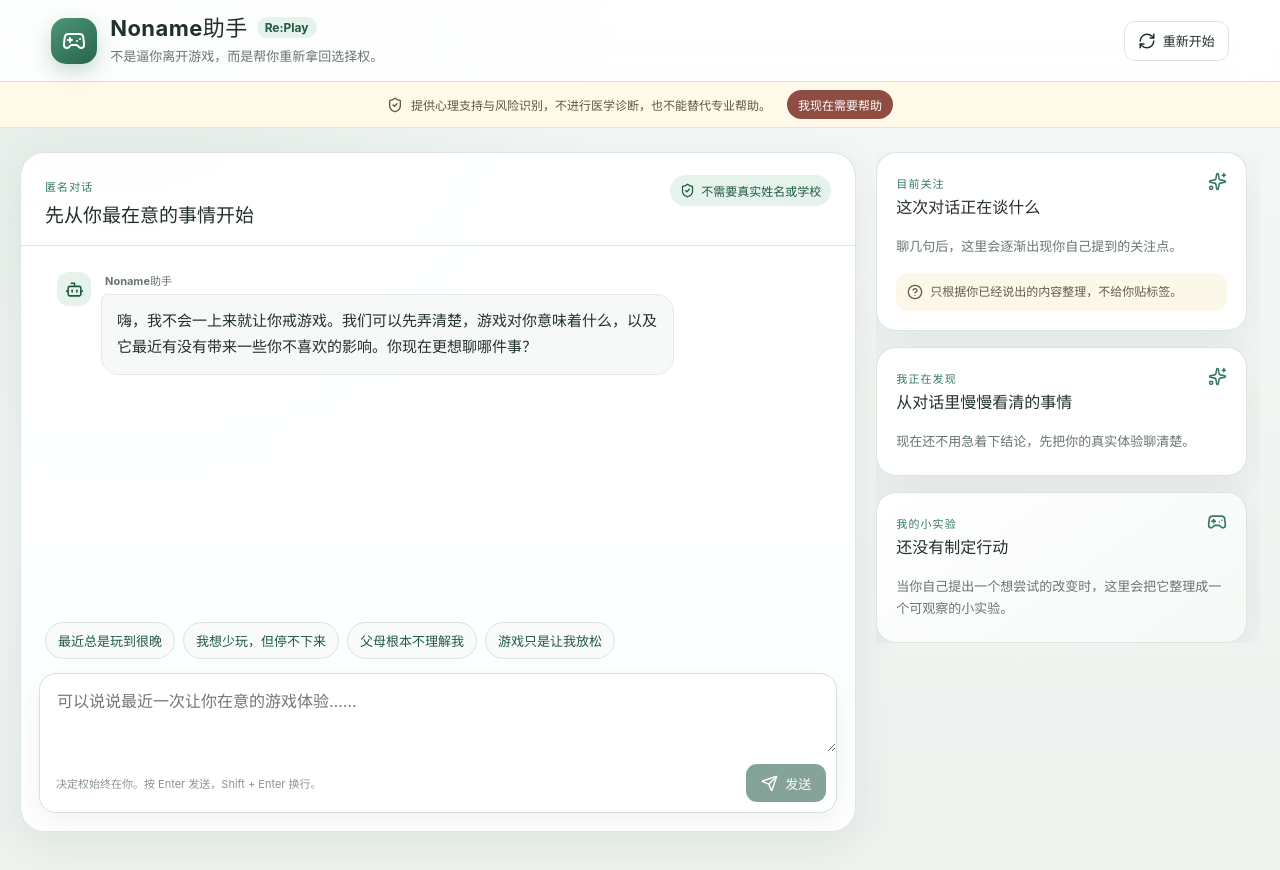
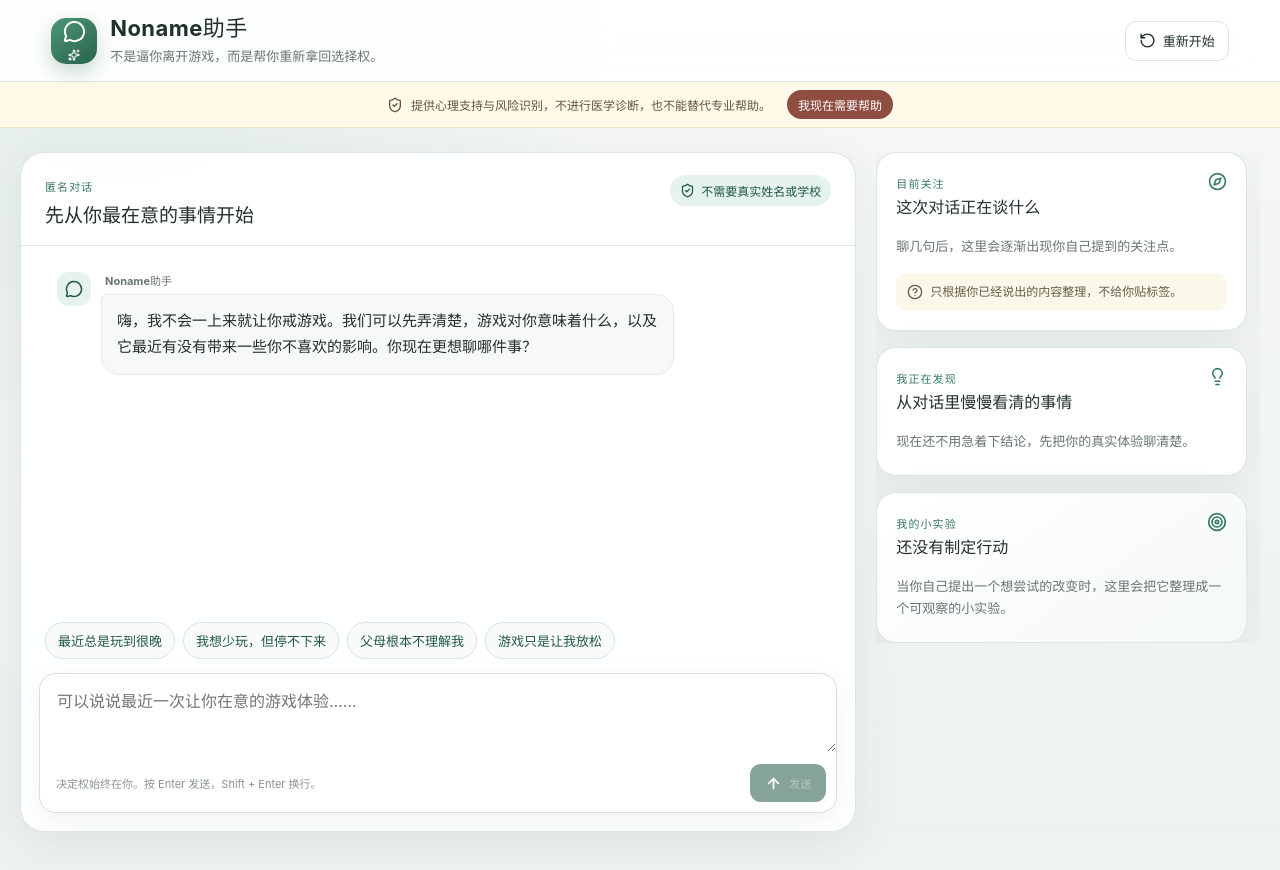
Before and after one commit to 0401chen/Noname2.0, a React (Vite) app in the folder frontend/: page / in a window 1280 px wide. Built offline with nearby package versions, Linux system fonts and the light colour scheme.

Commit message:
refine competition UI iconography and brand header

```diff
--- a/frontend/src/App.tsx
+++ b/frontend/src/App.tsx
@@ -1,14 +1,16 @@
 import {
   AlertTriangle,
-  Bot,
+  ArrowUp,
   CheckCircle2,
   CircleHelp,
-  Gamepad2,
+  Compass,
+  Lightbulb,
   Loader2,
-  RefreshCw,
-  Send,
+  MessageCircle,
+  RotateCcw,
   ShieldCheck,
   Sparkles,
+  Target,
   UserRound,
 } from "lucide-react";
 import { FormEvent, useEffect, useMemo, useRef, useState } from "react";
@@ -270,12 +272,12 @@ function App() {
       <header className="topbar">
         <div className="brand-block">
           <div className="brand-icon" aria-hidden="true">
-            <Gamepad2 size={24} />
+            <MessageCircle size={23} strokeWidth={2.1} />
+            <Sparkles className="brand-spark" size={12} strokeWidth={2.2} />
           </div>
           <div>
             <div className="brand-line">
               <h1>{AGENT_NAME}</h1>
-              <span>Re:Play</span>
             </div>
             <p>不是逼你离开游戏，而是帮你重新拿回选择权。</p>
           </div>
@@ -283,7 +285,7 @@ function App() {
 
         <div className="top-actions">
           <button className="icon-button" type="button" onClick={() => void resetSession()}>
-            <RefreshCw size={18} />
+            <RotateCcw size={17} />
             <span>重新开始</span>
           </button>
         </div>
@@ -323,7 +325,11 @@ function App() {
             {messages.map((message) => (
               <article key={message.id} className={`message ${message.role}`}>
                 <div className="avatar" aria-hidden="true">
-                  {message.role === "assistant" ? <Bot size={19} /> : <UserRound size={19} />}
+                  {message.role === "assistant" ? (
+                    <MessageCircle size={18} strokeWidth={2} />
+                  ) : (
+                    <UserRound size={18} strokeWidth={2} />
+                  )}
                 </div>
                 <div className="message-body">
                   <span>{message.role === "assistant" ? AGENT_NAME : "我"}</span>
@@ -335,7 +341,7 @@ function App() {
             {loading && !streamingStarted && (
               <article className="message assistant">
                 <div className="avatar" aria-hidden="true">
-                  <Bot size={19} />
+                  <MessageCircle size={18} strokeWidth={2} />
                 </div>
                 <div className="message-body loading-message">
                   <span>{AGENT_NAME}</span>
@@ -383,8 +389,8 @@ function App() {
             <div className="composer-footer">
               <span>决定权始终在你。按 Enter 发送，Shift + Enter 换行。</span>
               <button type="submit" disabled={!input.trim() || loading}>
-                <Send size={17} />
-                发送
+                <ArrowUp size={17} strokeWidth={2.4} />
+                <span className="send-label">发送</span>
               </button>
             </div>
           </form>
@@ -432,7 +438,7 @@ function App() {
                     <span className="eyebrow">目前关注</span>
                     <h3>这次对话正在谈什么</h3>
                   </div>
-                  <Sparkles size={19} />
+                  <Compass size={19} strokeWidth={2} />
                 </div>
 
                 {balanceItems.length > 0 ? (
@@ -457,7 +463,7 @@ function App() {
                     <span className="eyebrow">我正在发现</span>
                     <h3>从对话里慢慢看清的事情</h3>
                   </div>
-                  <Sparkles size={19} />
+                  <Lightbulb size={19} strokeWidth={2} />
                 </div>
 
                 {insightItems.length > 0 ? (
@@ -479,7 +485,11 @@ function App() {
                     <span className="eyebrow">我的小实验</span>
                     <h3>{actionPlan?.title ?? "还没有制定行动"}</h3>
                   </div>
-                  {actionPlan ? <CheckCircle2 size={20} /> : <Gamepad2 size={20} />}
+                  {actionPlan ? (
+                    <CheckCircle2 size={20} strokeWidth={2} />
+                  ) : (
+                    <Target size={20} strokeWidth={2} />
+                  )}
                 </div>
 
                 {actionPlan ? (
```
